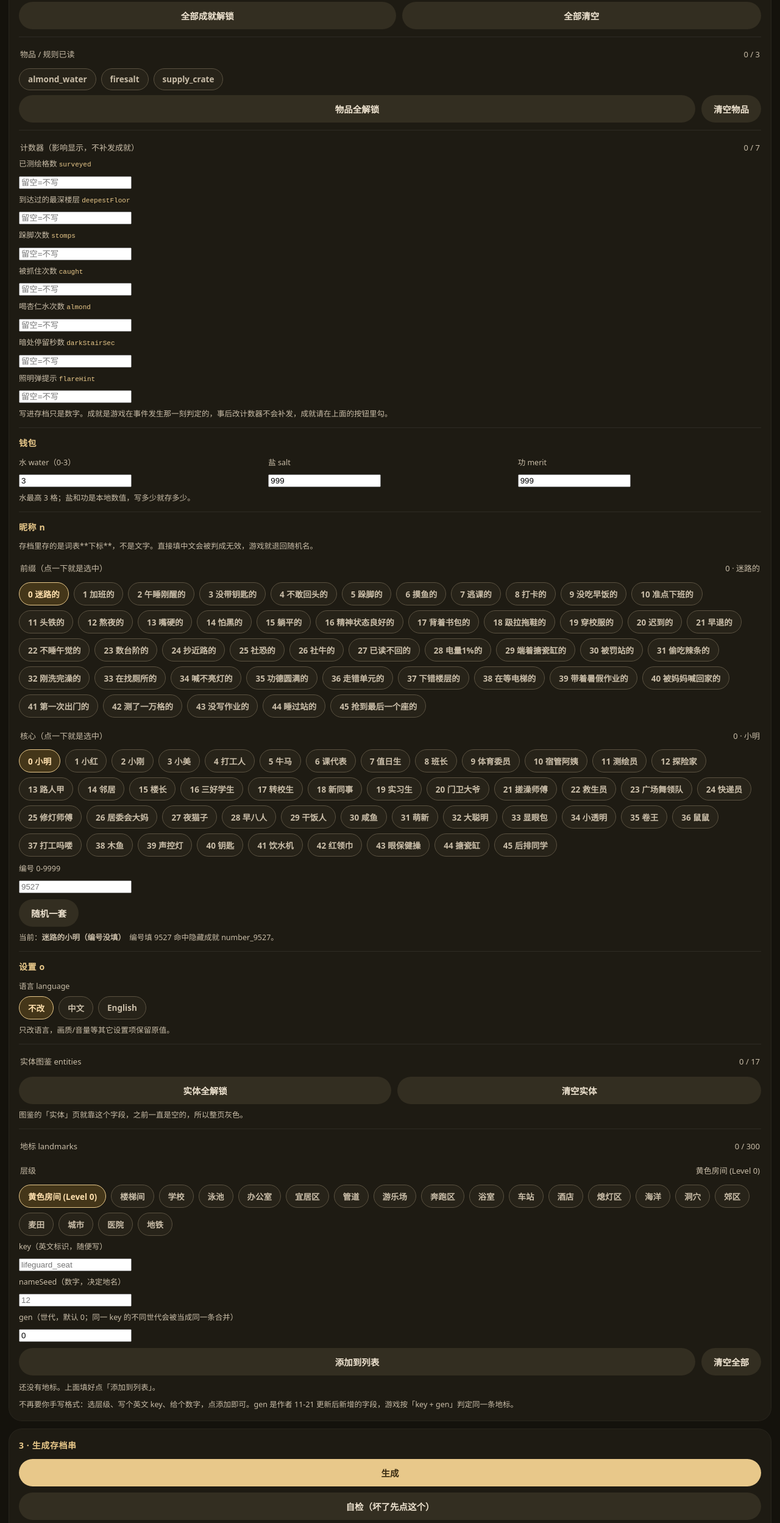
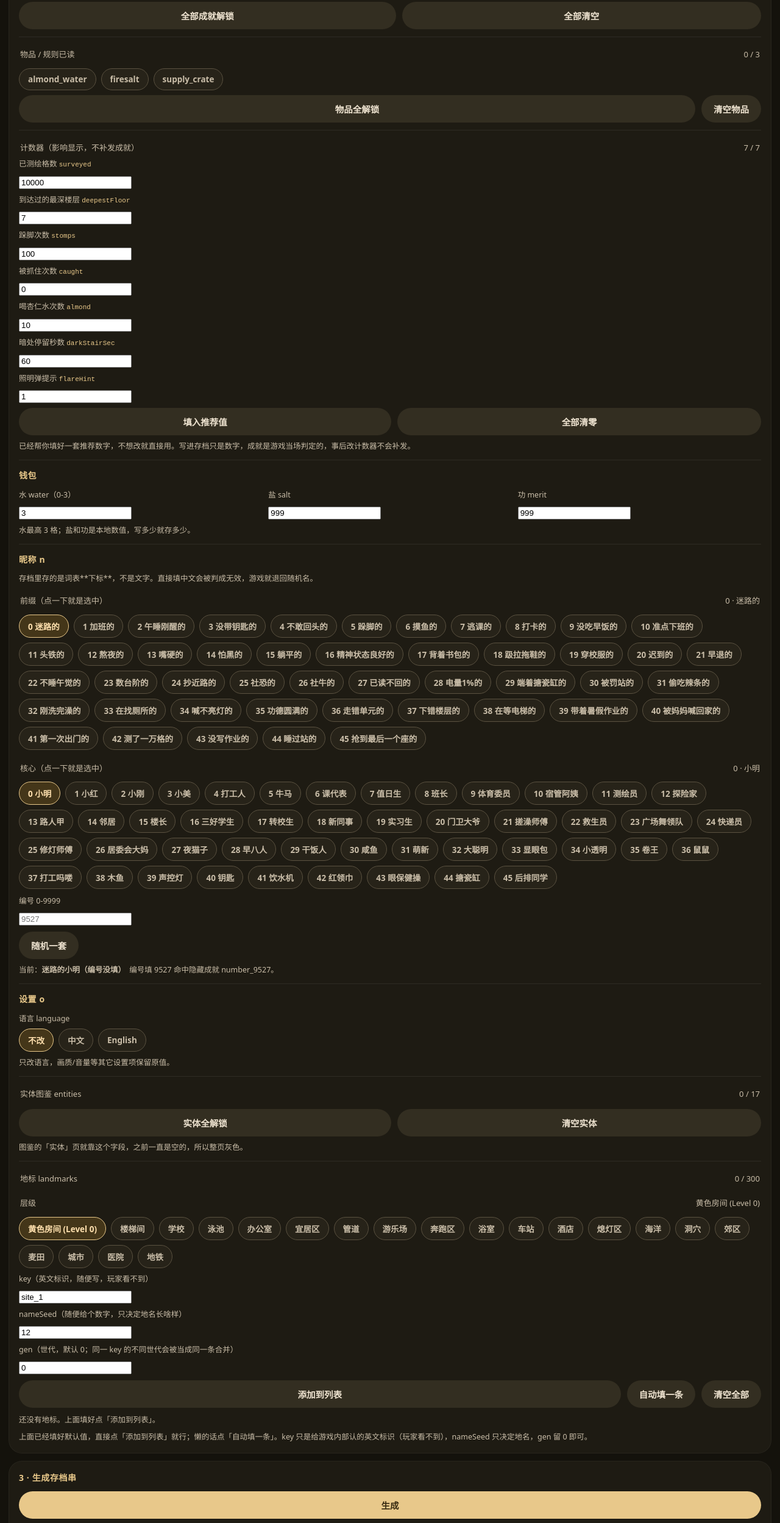
Before and after one commit to frank-bonus18/backrooms-save-editor, a plain HTML site: page index.html in a window 1280 px wide. Shown: the part 1069-3567 px from the top of the page at 61% size. Drawn offline with Linux system fonts and the light colour scheme.

Commit message:
ux: default counter values + one-click landmark autofill

```diff
--- a/index.html
+++ b/index.html
@@ -118,7 +118,11 @@
     <div class="fold">
       <div class="stat"><span>计数器（影响显示，不补发成就）</span><span id="statCtr">0 / 7</span></div>
       <div id="counterFields"></div>
-      <p class="hint">写进存档只是数字。成就是游戏在事件发生那一刻判定的，事后改计数器不会补发，成就请在上面的按钮里勾。</p>
+      <div class="row" style="margin-top:8px">
+        <button class="tonal grow" id="btnCtrDefault">填入推荐值</button>
+        <button class="tonal grow" id="btnCtrZero">全部清零</button>
+      </div>
+      <p class="hint">已经帮你填好一套推荐数字，不想改就直接用。写进存档只是数字，成就是游戏当场判定的，事后改计数器不会补发。</p>
     </div>
 
     <div class="fold">
@@ -170,15 +174,16 @@
       <div class="stat"><span>地标 landmarks</span><span id="statLm">0 / 300</span></div>
       <div class="stat" style="margin-top:8px"><span>层级</span><span id="lmZoneNow">—</span></div>
       <div class="chips" id="lmZoneList"></div>
-      <div class="field" style="margin-top:8px"><label>key（英文标识，随便写）</label><input id="lmKey" placeholder="lifeguard_seat" /></div>
-      <div class="field" style="margin-top:8px"><label>nameSeed（数字，决定地名）</label><input type="text" inputmode="numeric" id="lmSeed" placeholder="12" /></div>
+      <div class="field" style="margin-top:8px"><label>key（英文标识，随便写，玩家看不到）</label><input id="lmKey" value="site_1" placeholder="site_1" /></div>
+      <div class="field" style="margin-top:8px"><label>nameSeed（随便给个数字，只决定地名长啥样）</label><input type="text" inputmode="numeric" id="lmSeed" value="12" placeholder="12" /></div>
       <div class="field" style="margin-top:8px"><label>gen（世代，默认 0；同一 key 的不同世代会被当成同一条合并）</label><input type="text" inputmode="numeric" id="lmGen" placeholder="0" value="0" /></div>
       <div class="row" style="margin-top:10px">
         <button class="tonal grow" id="btnLmAdd">添加到列表</button>
+        <button class="tonal" id="btnLmAuto">自动填一条</button>
         <button class="tonal" id="btnLmClear">清空全部</button>
       </div>
       <div id="lmList" style="margin-top:10px"></div>
-      <p class="hint">不再要你手写格式：选层级、写个英文 key、给个数字，点添加即可。gen 是作者 11-21 更新后新增的字段，游戏按「key + gen」判定同一条地标。</p>
+      <p class="hint">上面已经填好默认值，直接点「添加到列表」就行；懒的话点「自动填一条」。key 只是给游戏内部认的英文标识（玩家看不到），nameSeed 只决定地名，gen 留 0 即可。</p>
     </div>
   </section>
 
@@ -346,6 +351,17 @@
     ["flareHint", "照明弹提示"]
   ];
 
+  // 计数器推荐值：已填好，用户不用懂也能直接用
+  var COUNTER_DEFAULT = {
+    surveyed: 10000,
+    deepestFloor: 7,
+    stomps: 100,
+    caught: 0,
+    almond: 10,
+    darkStairSec: 60,
+    flareHint: 1
+  };
+
   var STAMP = 1700000000000; // 成就时间戳占位
 
   var state = {
@@ -508,7 +524,9 @@
     COUNTERS.forEach(function(c){
       html += '<div class="field" style="margin-bottom:8px"><label>' + c[1] +
               ' <code style="color:var(--primary);font-size:11px">' + c[0] + '</code></label>' +
-              '<input type="text" inputmode="numeric" id="ctr_' + c[0] + '" placeholder="留空=不写" /></div>';
+              '<input type="text" inputmode="numeric" id="ctr_' + c[0] + '" value="' +
+              (typeof COUNTER_DEFAULT[c[0]] === "number" ? COUNTER_DEFAULT[c[0]] : "") +
+              '" placeholder="留空=不写" /></div>';
     });
     host.innerHTML = html;
     host.addEventListener("input", syncStats);
@@ -991,6 +1009,35 @@
       state.entities = {};
       syncEnt();
     };
+    var ctrD = document.getElementById("btnCtrDefault");
+    if (ctrD) ctrD.onclick = function(){
+      COUNTERS.forEach(function(c){
+        var el = document.getElementById("ctr_" + c[0]);
+        if (el) el.value = String(COUNTER_DEFAULT[c[0]] ?? 0);
+      });
+      syncStats();
+    };
+    var ctrZ = document.getElementById("btnCtrZero");
+    if (ctrZ) ctrZ.onclick = function(){
+      COUNTERS.forEach(function(c){
+        var el = document.getElementById("ctr_" + c[0]);
+        if (el) el.value = "0";
+      });
+      syncStats();
+    };
+
+    var lmAuto = document.getElementById("btnLmAuto");
+    if (lmAuto) lmAuto.onclick = function(){
+      var kEl = document.getElementById("lmKey");
+      var sEl = document.getElementById("lmSeed");
+      var gEl = document.getElementById("lmGen");
+      var n = (state.landmarks || []).length + 1;
+      if (kEl) kEl.value = "site_" + n;
+      if (sEl) sEl.value = String(Math.floor(Math.random() * 1000));
+      if (gEl) gEl.value = "0";
+      if (lmAdd) lmAdd.onclick();
+    };
+
     var lmc = document.getElementById("btnLmClear");
     if (lmc) lmc.onclick = function(){
       state.landmarks = [];
```
